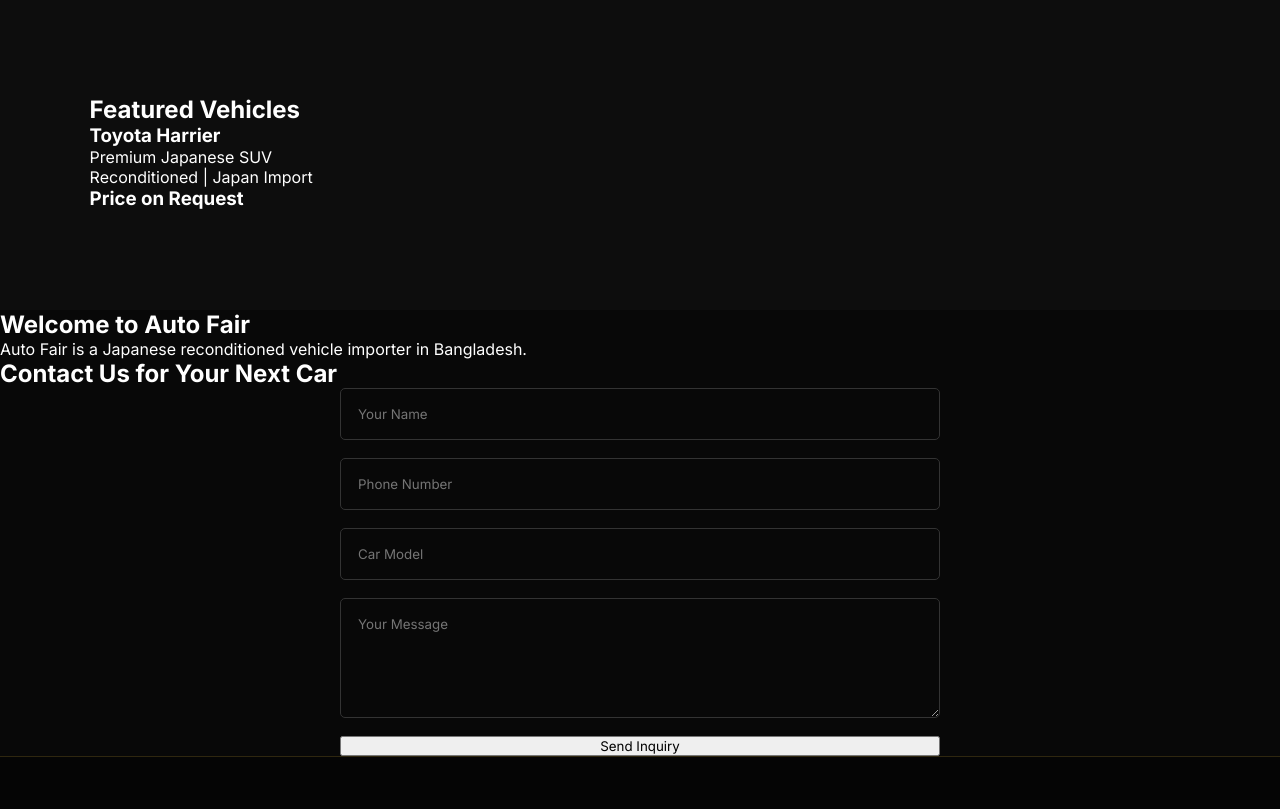
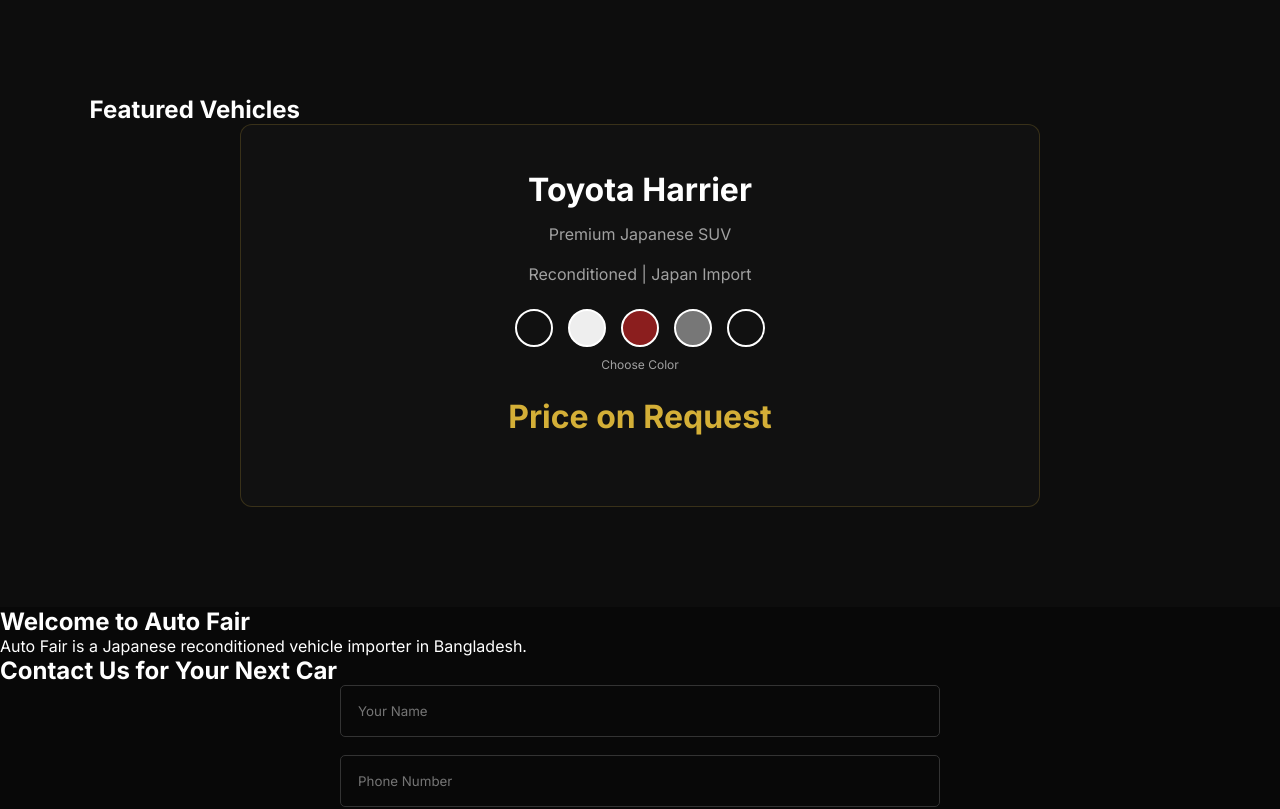
Before and after one commit to imranloveaword-cmd/Auto-Fair-3d-showroom, a plain HTML site: page index.html in a window 1280 px wide. Shown: the part 800-1609 px from the top of the page. Drawn offline with nearby package versions, Linux system fonts and the light colour scheme; animation ran at ten frames a second.

Commit message:
Update index.html

```diff
--- a/index.html
+++ b/index.html
@@ -35,10 +35,23 @@
 
 <section id="cars">
   <h2>Featured Vehicles</h2>
-  <h3>Toyota Harrier</h3>
-  <p>Premium Japanese SUV</p>
-  <p>Reconditioned | Japan Import</p>
-  <h3>Price on Request</h3>
+
+  <div class="car-details">
+    <h3>Toyota Harrier</h3>
+    <p>Premium Japanese SUV</p>
+    <p>Reconditioned | Japan Import</p>
+
+    <div class="color-options">
+      <button class="color-btn" data-color="#111111" title="Black"></button>
+      <button class="color-btn" data-color="#eeeeee" title="White"></button>
+      <button class="color-btn" data-color="#8b1e1e" title="Red"></button>
+      <button class="color-btn" data-color="#1a3a5c" title="Blue"></button>
+      <button class="color-btn" data-color="#c0c0c0" title="Silver"></button>
+    </div>
+    <p class="color-label">Choose Color</p>
+
+    <h3 id="car-price">Price on Request</h3>
+  </div>
 </section>
 
 <section id="about">
```
